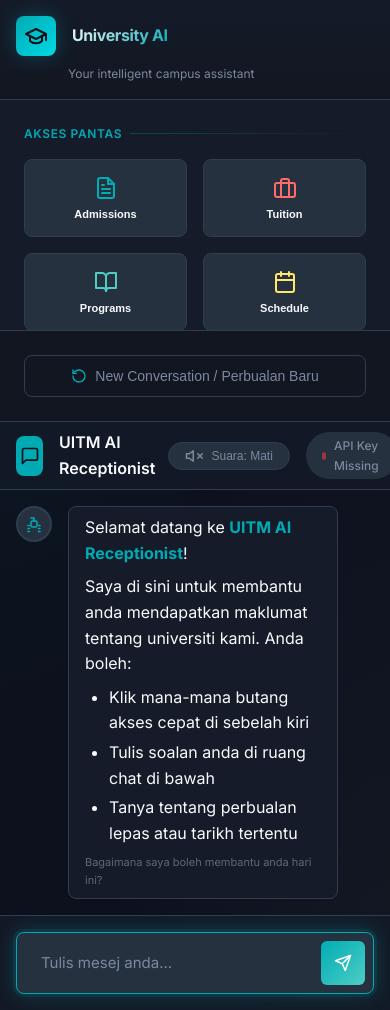
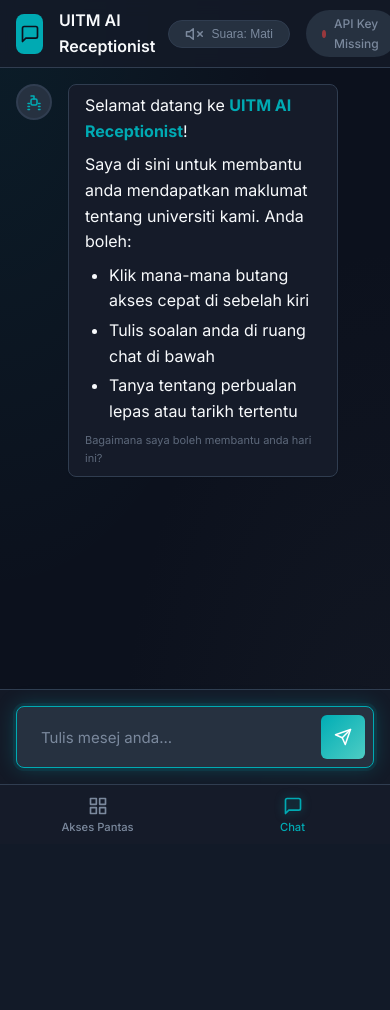
Before and after one commit to YoRzHe-HotaaRu/University-AI-Receptionist, a Flask app: page / in a window 390 px wide. After the commit the page ends 832 px from the top, so only its background shows below. Run offline with Flask 3, Linux system fonts and the light colour scheme.

Commit message:
fixed mobile/tablet UI

```diff
--- a/static/css/style.css
+++ b/static/css/style.css
@@ -1111,20 +1111,156 @@ body {
     }
 }
 
+/* Mobile Tab Bar — hidden on desktop */
+.mobile-tab-bar {
+    display: none;
+}
+
 @media (max-width: 768px) {
+
+    /* Full-screen panel layout — no scrolling between panels */
     .app-container {
+        flex-direction: column;
+        position: relative;
+    }
+
+    /* Both panels fill the screen (minus tab bar height) */
+    .sidebar,
+    .chat-area {
+        position: absolute;
+        top: 0;
+        left: 0;
+        width: 100%;
+        height: calc(100vh - 60px);
+        /* leave room for tab bar */
+        border: none;
+        transition: opacity 0.2s ease, visibility 0.2s ease;
+    }
+
+    .sidebar {
+        max-height: none;
+        overflow-y: auto;
+        z-index: 2;
+        display: flex;
         flex-direction: column;
     }
 
-    .sidebar {
-        width: 100%;
-        height: auto;
-        max-height: 50vh;
-        position: relative;
-        border-right: none;
-        border-bottom: 1px solid hsl(var(--border));
+    .sidebar .quick-access {
+        flex: 1;
+        display: flex;
+        flex-direction: column;
     }
 
+    .sidebar .button-grid {
+        flex: 1;
+        grid-template-rows: 1fr 1fr;
+        align-content: stretch;
+        max-height: 50vh;
+        margin: auto 0;
+    }
+
+    .sidebar .quick-btn {
+        height: 100%;
+        display: flex;
+        flex-direction: column;
+        align-items: center;
+        justify-content: center;
+    }
+
+    .chat-area {
+        z-index: 1;
+    }
+
+    /* Default: show chat, hide sidebar */
+    .sidebar {
+        opacity: 0;
+        visibility: hidden;
+        pointer-events: none;
+    }
+
+    .chat-area {
+        opacity: 1;
+        visibility: visible;
+    }
+
+    /* When sidebar tab is active */
+    .app-container[data-active-panel="sidebar"] .sidebar {
+        opacity: 1;
+        visibility: visible;
+        pointer-events: auto;
+        z-index: 3;
+    }
+
+    .app-container[data-active-panel="sidebar"] .chat-area {
+        opacity: 0;
+        visibility: hidden;
+        pointer-events: none;
+    }
+
+    /* When chat tab is active */
+    .app-container[data-active-panel="chat"] .sidebar {
+        opacity: 0;
+        visibility: hidden;
+        pointer-events: none;
+    }
+
+    .app-container[data-active-panel="chat"] .chat-area {
+        opacity: 1;
+        visibility: visible;
+        z-index: 3;
+    }
+
+    /* Mobile Tab Bar */
+    .mobile-tab-bar {
+        display: flex;
+        position: fixed;
+        bottom: 0;
+        left: 0;
+        right: 0;
+        height: 60px;
+        background: hsl(var(--card));
+        border-top: 1px solid hsl(var(--border));
+        z-index: 100;
+        padding: 0;
+    }
+
+    .mobile-tab {
+        flex: 1;
+        display: flex;
+        flex-direction: column;
+        align-items: center;
+        justify-content: center;
+        gap: 4px;
+        background: none;
+        border: none;
+        color: hsl(var(--muted-foreground));
+        font-size: 0.7rem;
+        font-family: inherit;
+        font-weight: 500;
+        cursor: pointer;
+        transition: var(--transition-all);
+        padding: 6px 0;
+    }
+
+    .mobile-tab svg {
+        width: 20px;
+        height: 20px;
+        transition: var(--transition-all);
+    }
+
+    .mobile-tab.active {
+        color: hsl(var(--primary));
+    }
+
+    .mobile-tab.active svg {
+        filter: drop-shadow(0 0 4px hsl(var(--primary) / 0.5));
+    }
+
+    .mobile-tab:active {
+        transform: scale(0.95);
+    }
+
+    /* Adjust grid and layout for mobile */
     .button-grid {
         grid-template-columns: repeat(4, 1fr);
     }
@@ -1142,8 +1278,8 @@ body {
     }
 
     .chat-area {
-        height: auto;
-        min-height: 50vh;
+        height: calc(100vh - 60px);
+        min-height: unset;
     }
 
     .chat-messages {
--- a/static/js/main.js
+++ b/static/js/main.js
@@ -37,7 +37,9 @@
         ttsToggleBtn: document.getElementById('tts-toggle-btn'),
         ttsIconOff: document.getElementById('tts-icon-off'),
         ttsIconOn: document.getElementById('tts-icon-on'),
-        ttsToggleLabel: document.getElementById('tts-toggle-label')
+        ttsToggleLabel: document.getElementById('tts-toggle-label'),
+        appContainer: document.querySelector('.app-container'),
+        mobileTabs: document.querySelectorAll('.mobile-tab')
     };
 
     // =========================================================================
@@ -883,6 +885,14 @@
             button.style.transform = '';
         }, 150);
 
+        // Auto-switch to chat panel on mobile
+        if (elements.appContainer.dataset.activePanel === 'sidebar') {
+            elements.appContainer.dataset.activePanel = 'chat';
+            elements.mobileTabs.forEach(t => {
+                t.classList.toggle('active', t.dataset.panel === 'chat');
+            });
+        }
+
         // Update input value
         elements.messageInput.value = prompt;
 
@@ -979,6 +989,20 @@
         // Set up TTS toggle
         elements.ttsToggleBtn.addEventListener('click', toggleTTS);
 
+        // Set up mobile tab switching
+        elements.mobileTabs.forEach(tab => {
+            tab.addEventListener('click', () => {
+                const panel = tab.dataset.panel;
+                elements.appContainer.dataset.activePanel = panel;
+                elements.mobileTabs.forEach(t => t.classList.remove('active'));
+                tab.classList.add('active');
+                // Focus input when switching to chat
+                if (panel === 'chat') {
+                    elements.messageInput.focus();
+                }
+            });
+        });
+
         // Set up enter key handling
         elements.messageInput.addEventListener('keydown', (event) => {
             if (event.key === 'Enter' && !event.shiftKey) {
--- a/templates/index.html
+++ b/templates/index.html
@@ -16,7 +16,7 @@
 </head>
 
 <body>
-    <div class="app-container">
+    <div class="app-container" data-active-panel="chat">
         <!-- Sidebar -->
         <aside class="sidebar">
             <header class="sidebar-header">
@@ -249,6 +249,27 @@
                 </div>
             </form>
         </main>
+
+        <!-- Mobile Tab Bar (visible only on mobile/tablet) -->
+        <nav class="mobile-tab-bar" id="mobile-tab-bar">
+            <button class="mobile-tab" data-panel="sidebar" aria-label="Akses Pantas">
+                <svg xmlns="http://www.w3.org/2000/svg" width="20" height="20" viewBox="0 0 24 24" fill="none"
+                    stroke="currentColor" stroke-width="2" stroke-linecap="round" stroke-linejoin="round">
+                    <rect x="3" y="3" width="7" height="7"></rect>
+                    <rect x="14" y="3" width="7" height="7"></rect>
+                    <rect x="14" y="14" width="7" height="7"></rect>
+                    <rect x="3" y="14" width="7" height="7"></rect>
+                </svg>
+                <span>Akses Pantas</span>
+            </button>
+            <button class="mobile-tab active" data-panel="chat" aria-label="Chat">
+                <svg xmlns="http://www.w3.org/2000/svg" width="20" height="20" viewBox="0 0 24 24" fill="none"
+                    stroke="currentColor" stroke-width="2" stroke-linecap="round" stroke-linejoin="round">
+                    <path d="M21 15a2 2 0 0 1-2 2H7l-4 4V5a2 2 0 0 1 2-2h14a2 2 0 0 1 2 2z"></path>
+                </svg>
+                <span>Chat</span>
+            </button>
+        </nav>
     </div>
 
     <script src="{{ url_for('static', filename='js/main.js') }}"></script>
```
Also changed, not shown: memory/2026-03-01/conversations.json (+88 -0 lines).
